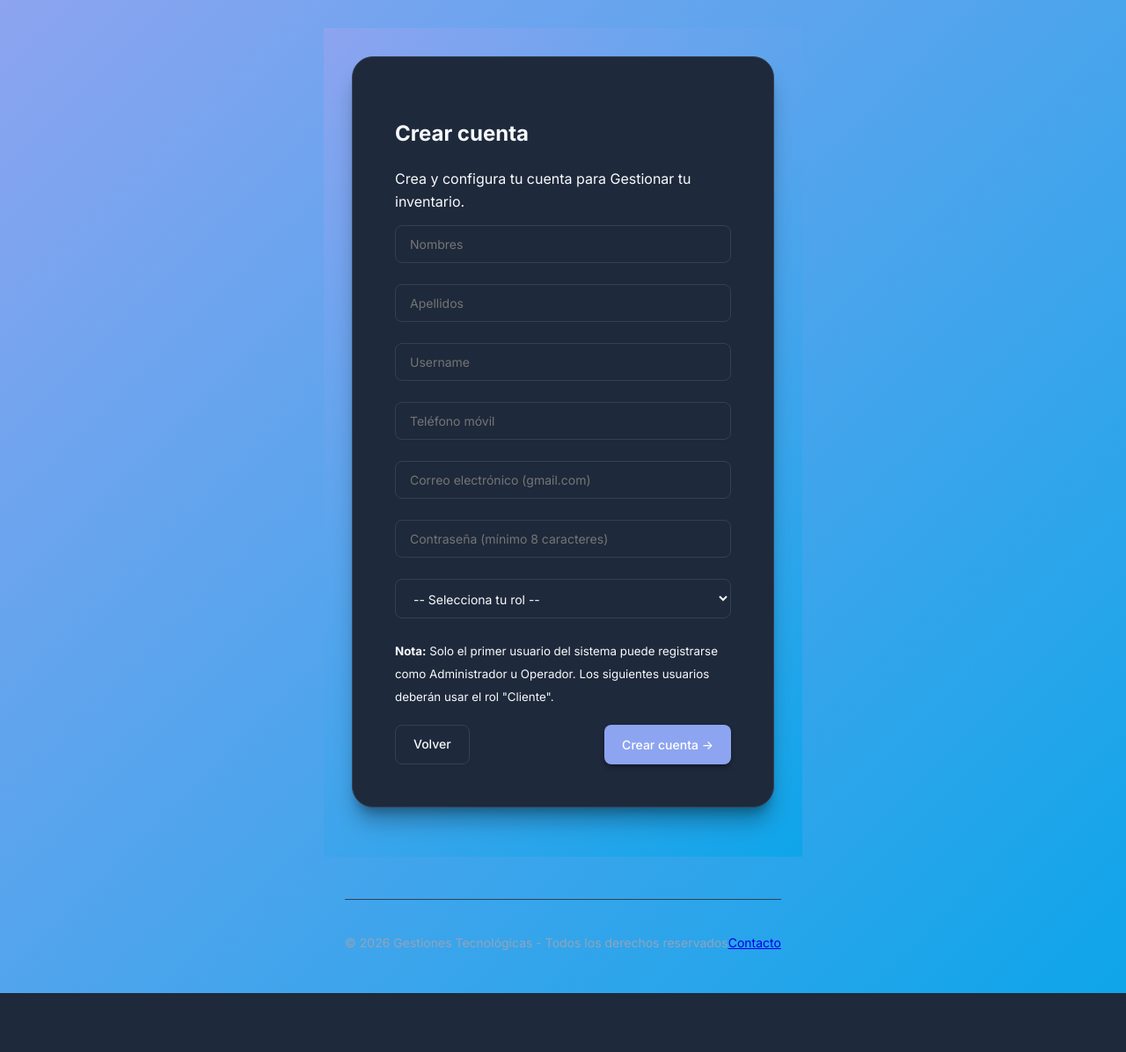
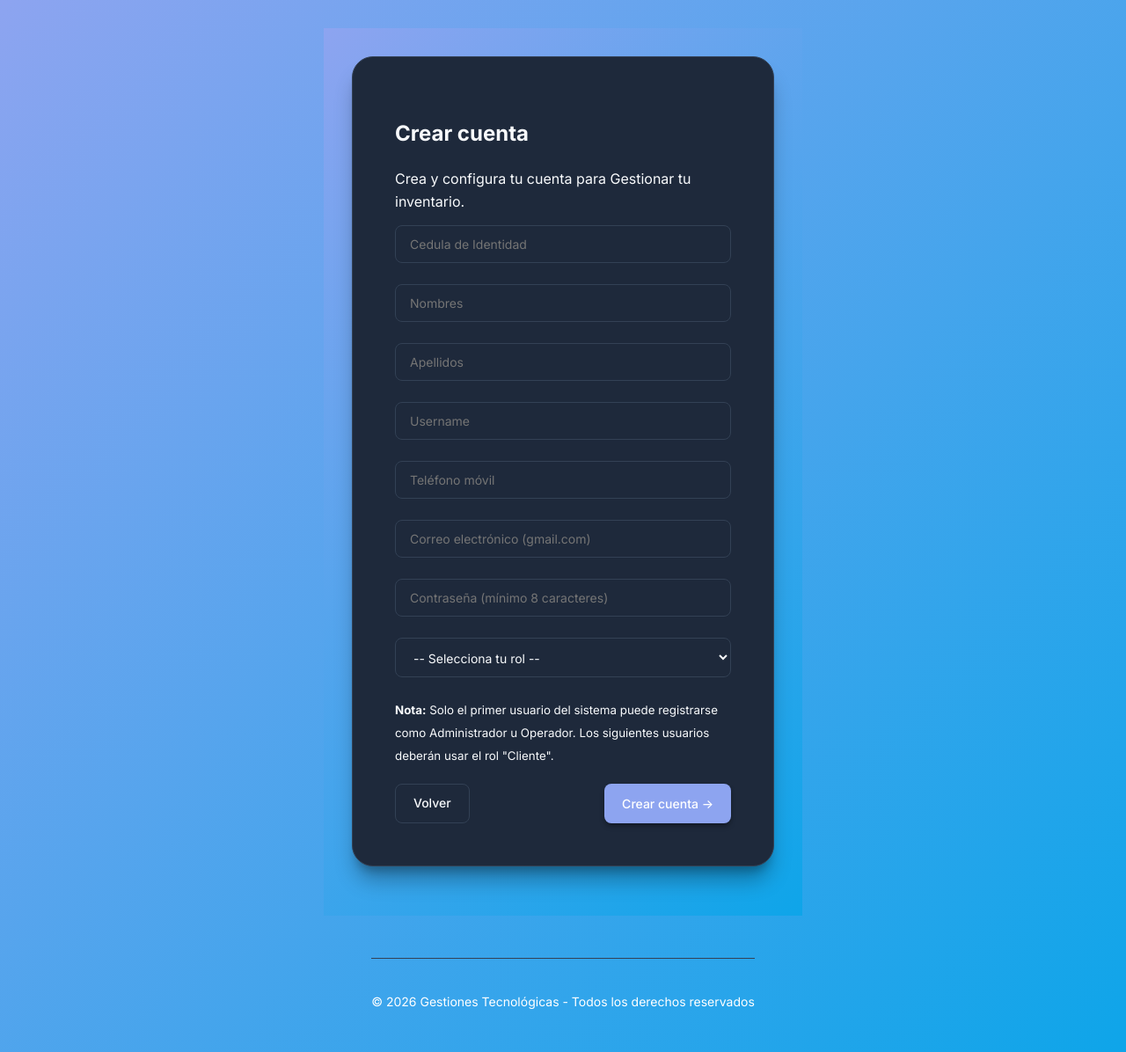
Before and after one commit to EsAlex2/Gestiones_Tecnologicas_2025, a PHP site: page /signup.php in a window 1280 px wide. Shown: the whole page at 88% size. Before the commit the page ends 1129 px from the top, so only its background shows below. Run offline with PHP 8.4, Linux system fonts and the light colour scheme; some libraries are stand-ins or nearby versions.

Commit message:
adecuacion de cedula de identidad

```diff
--- a/assets/css/styles.css
+++ b/assets/css/styles.css
@@ -453,7 +453,7 @@ input[type="submit"]:hover {
   padding-top: var(--spacing-lg);
   border-top: 1px solid var(--border);
   font-size: var(--font-size-sm);
-  color: var(--text-muted);
+  color: white;
   display: flex;
   justify-content: space-between;
   align-items: center;
--- a/config/config.php
+++ b/config/config.php
@@ -1,6 +1,5 @@
 <?php
 // config/config.php
-// Ajusta estas constantes a tu entorno local (XAMPP/MAMP/WAMP).
 define('DB_HOST', 'localhost');
 define('DB_NAME', 'inventario_v1');
 define('DB_USER', 'root');
@@ -10,11 +9,11 @@ define('DB', 'mysql'); // o 'pgsql', 'sqlite', etc.
 // URL base (sin la barra final)
 define('BASE_URL', '/Gestiones_Tecnologicas_2025/public');
 
-// SMTP (PHPMailer) - configurar estos valores para que el sistema envíe correos.
+// SMTP (PHPMailer) - configuracion inicial de envio de correos electronicos, solo para gmail como lo indica el programa
 define('SMTP_HOST', 'smtp.gmail.com');
 define('SMTP_PORT', 587);
 define('SMTP_USER', 'alexmadrid326@gmail.com');
-define('SMTP_PASS', 'tihgngtlkqpuwyzt'); // ¡Usa una contraseña de aplicación, no tu contraseña real!
+define('SMTP_PASS', 'tihgngtlkqpuwyzt');
 define('SMTP_FROM', 'alexmadrid326@gmail.com');
 define('SMTP_FROM_NAME', 'Gestiones Tecnologicas');
 
--- a/public/_layout_bottom.php
+++ b/public/_layout_bottom.php
@@ -1,6 +1,5 @@
   <div class="footer" style="text-align: start;">
     <p> <?php echo "<p>©  " . date('Y') . " Gestiones Tecnológicas - Todos los derechos reservados</p>" ?>
-      <span><a href="#">Contacto</a></span>
   </div>
   </div>
   <script src="../assets/js/app.js"></script>
--- a/public/signup.php
+++ b/public/signup.php
@@ -65,6 +65,7 @@ if ($_SERVER['REQUEST_METHOD'] === 'POST') {
     <p style="color:var(--muted); margin-bottom:14px;">Crea y configura tu cuenta para Gestionar tu inventario.</p>
     <form method="post" data-validate>
       <div class="form-grid">
+        <input class="input" id="cedula" type="text" name="cedula" placeholder="Cedula de Identidad" required maxlength="8">
         <input class="input" id="first_name" type="text" name="first_name" placeholder="Nombres" required maxlength="30">
         <input class="input" id="last_name" type="text" name="last_name" placeholder="Apellidos" required maxlength="30">
         <input class="input" id="username" type="text" name="username" placeholder="Username" required maxlength="15">
@@ -99,6 +100,15 @@ if ($_SERVER['REQUEST_METHOD'] === 'POST') {
 <script>
   $(document).ready(function () {
     // Validaciones existentes...
+    var cedulaInput = $('input[name="cedula"]');
+    cedulaInput.on('input', function () {
+      var value = $(this).val();
+      var cleanValue = value.replace(/[^0-9]/g, '');
+      if (value !== cleanValue) {
+        $(this).val(cleanValue);
+      }
+    });
+
     var nameInputs = $('input[name="first_name"], input[name="last_name"]');
     nameInputs.on('input', function () {
       var value = $(this).val();
```
Also changed, not shown: public/perfil.php (added, +20 -0 lines).
